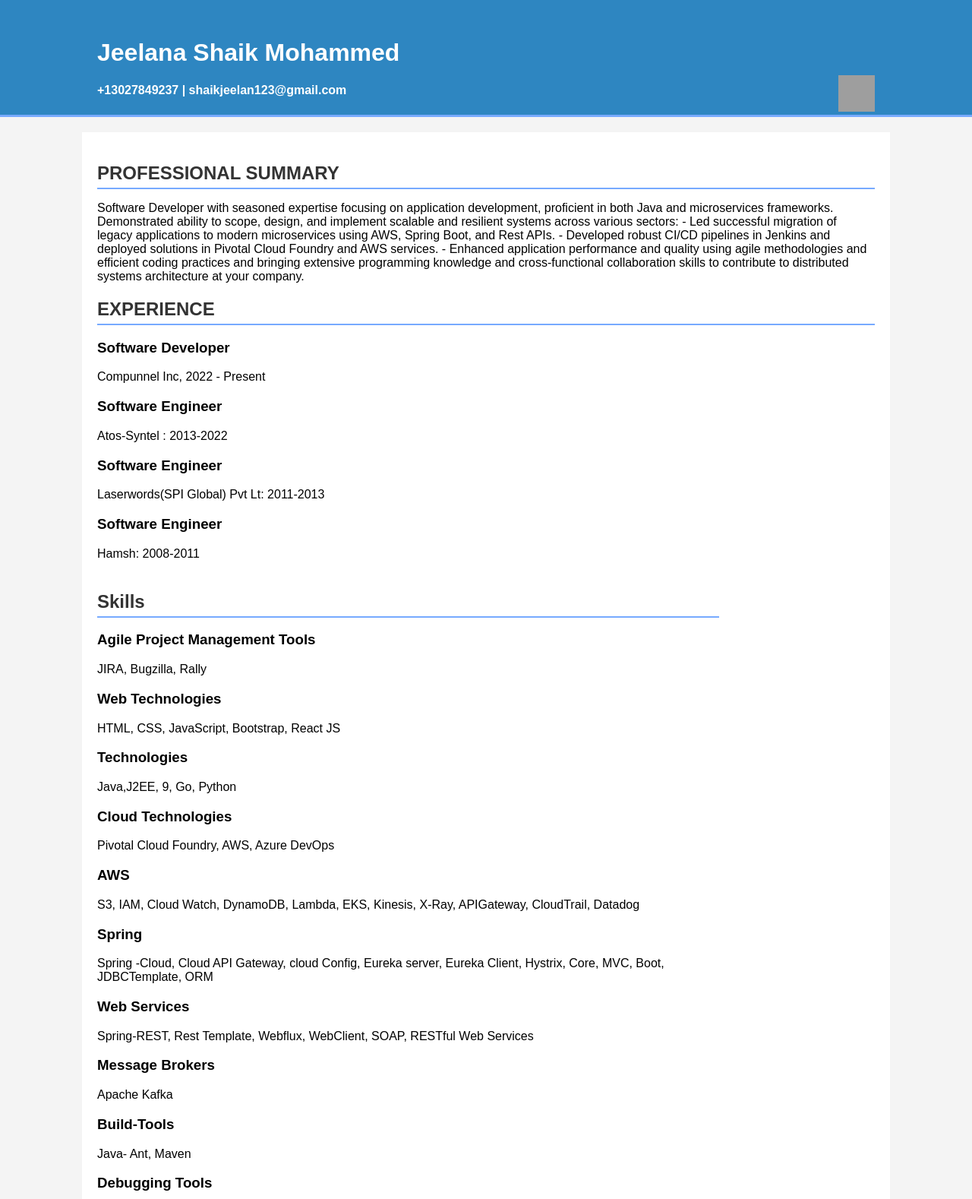
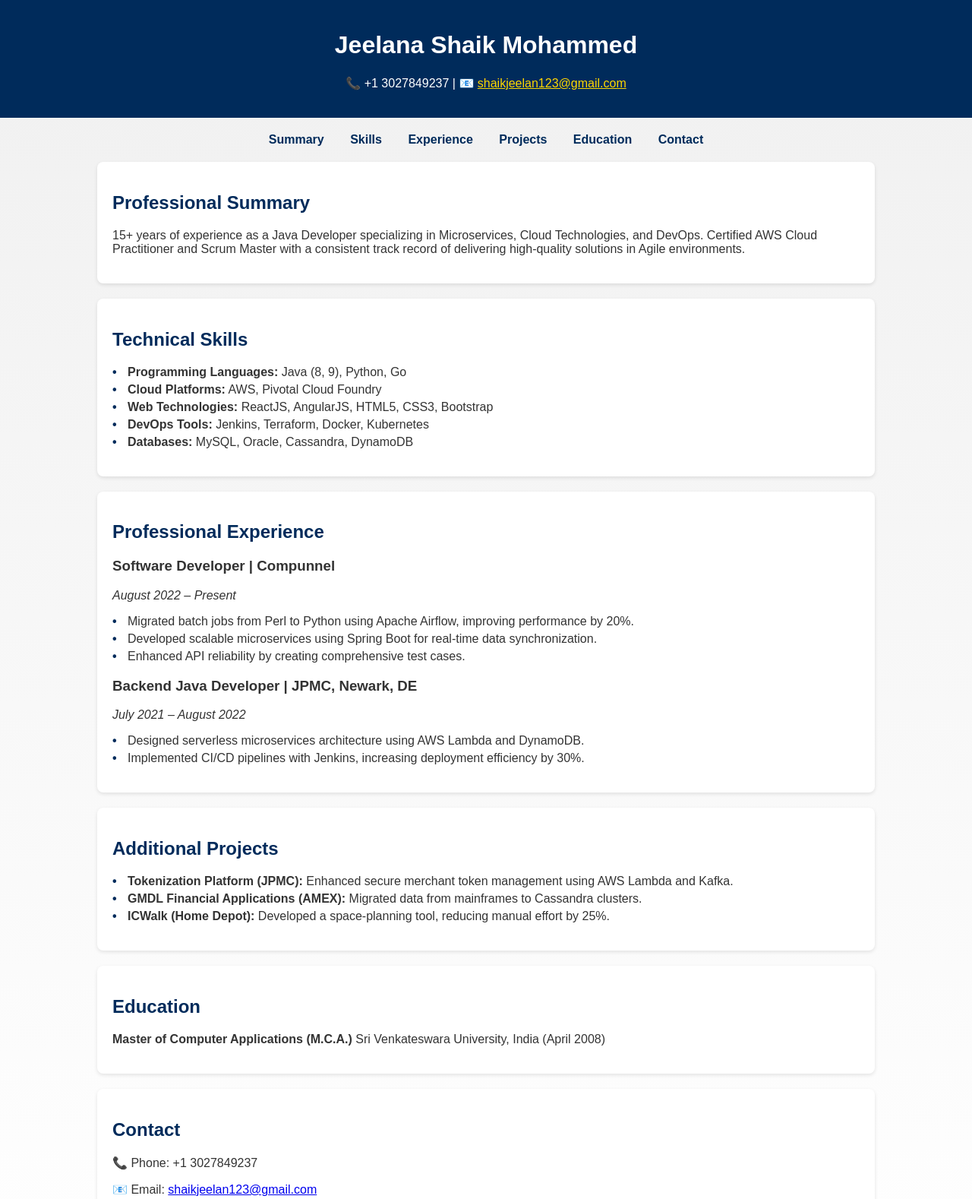
Before and after one commit to jeelansm/profile, a plain HTML site: page index.html in a window 1280 px wide. Shown: the top 1578 px of the page at 76% size. Drawn offline with Linux system fonts and the light colour scheme; grey boxes are pictures that could not be loaded.

Commit message:
Updated the content

```diff
--- a/index.html
+++ b/index.html
@@ -3,237 +3,139 @@
 <head>
     <meta charset="UTF-8">
     <meta name="viewport" content="width=device-width, initial-scale=1.0">
-    <title>Resume</title>
+    <title>Jeelana Shaik Mohammed - Professional Portfolio</title>
     <style>
         body {
             font-family: Arial, sans-serif;
             margin: 0;
             padding: 0;
-            background-color: #f4f4f4;
-        }
-        .container-header {
-            width: 80%;
-            margin: auto;
-            overflow: auto;
-
-        }
-        .container {
-            width: 80%;
-            margin: auto;
-            overflow: hidden;
+            background: linear-gradient(to bottom, #f0f0f0, #ffffff);
+            color: #333;
         }
         header {
-            background: #2e86c1;
-            color: #fff;
-            padding-top: 30px;
-            min-height: 70px;
-            border-bottom: #77aaff 3px solid;
+            background-color: #002B5B;
+            color: white;
+            padding: 20px 10%;
+            text-align: center;
         }
-        header a {
-            color: #fff;
+        nav {
+            text-align: center;
+            margin: 20px 0;
+        }
+        nav a {
+            margin: 0 15px;
             text-decoration: none;
-            text-transform: uppercase;
-            font-size: 16px;
-
+            color: #002B5B;
+            font-weight: bold;
         }
-        header ul {
+        section {
+            margin: 20px 10%;
+            padding: 20px;
+            background: white;
+            border-radius: 8px;
+            box-shadow: 0 2px 5px rgba(0, 0, 0, 0.1);
+        }
+        h2 {
+            color: #002B5B;
+        }
+        ul {
+            list-style-type: none;
             padding: 0;
-            list-style: none;
         }
-        header li {
-            display: inline;
-            padding: 0 20px 0 20px;
+        ul li {
+            margin: 5px 0;
+            padding-left: 20px;
+            position: relative;
         }
-        .main {
-            padding: 20px;
-            background: #fff;
-            margin-top: 20px;
+        ul li::before {
+            content: "\2022";
+            color: #002B5B;
+            font-weight: bold;
+            display: inline-block;
+            width: 20px;
+            margin-left: -20px;
         }
-        .section-title {
-            color: #333;
-            margin-bottom: 10px;
-            border-bottom: 2px solid #77aaff;
-            padding-bottom: 5px;
-        }
-        .section-content {
-            margin-bottom: 20px;
-        }
-        .linkedin {
-            float: right;
-            margin-top: -50px;
-        }
-        .container-skilss {
-            width: 80%;
-            margin-bottom: 10px;
-            overflow: hidden;
-        }
-        table {
-            width: 50%;
-            border-collapse: collapse;
-            font-size: 18px;
-            text-align: left;
-        }
-        th, td {
-            padding: 2px;
-            border-bottom: 1px solid #ddd;
-        }
-        th {
-            background-color: #333;
+        footer {
+            text-align: center;
+            padding: 10px;
+            background-color: #002B5B;
             color: white;
         }
-        tr:hover {
-            background-color: #f1f1f1;
-        }
-    </style>
     </style>
 </head>
 <body>
     <header>
-        <div class="container-header">
-            <h1>Jeelana Shaik Mohammed </h1>
-            <h4>
-                +13027849237 | shaikjeelan123@gmail.com
-            </h4>
-            <a href="https://www.linkedin.com/in/jeelansm24/" target="_blank" class="linkedin">
-                <img width="48" height="48" src="https://img.icons8.com/color/48/linkedin.png" alt="linkedin"/>
-            </a>
-        </div>
+        <h1>Jeelana Shaik Mohammed</h1>
+        <p>📞 +1 3027849237 | 📧 <a href="mailto:shaikjeelan123@gmail.com" style="color: #FFD700;">shaikjeelan123@gmail.com</a></p>
     </header>
 
-    <div class="container main">
-        <section>
-            <h2 class="section-title">PROFESSIONAL SUMMARY</h2>
-            <div class="section-content">
-                <p>Software Developer with seasoned expertise focusing on application development, proficient in both Java and microservices frameworks. Demonstrated ability to scope, design, and implement scalable and resilient systems across various sectors: - Led successful migration of legacy applications to modern microservices using AWS, Spring Boot, and Rest APIs. - Developed robust CI/CD pipelines in Jenkins and deployed solutions in Pivotal Cloud Foundry and AWS services. - Enhanced application performance and quality using agile methodologies and efficient coding practices and bringing extensive programming knowledge and cross-functional collaboration skills to contribute to distributed systems architecture at your company.
+    <nav>
+        <a href="#summary">Summary</a>
+        <a href="#skills">Skills</a>
+        <a href="#experience">Experience</a>
+        <a href="#projects">Projects</a>
+        <a href="#education">Education</a>
+        <a href="#contact">Contact</a>
+    </nav>
 
-                </p>
-            </div>
-        </section>
-        <section>
+    <section id="summary">
+        <h2>Professional Summary</h2>
+        <p>15+ years of experience as a Java Developer specializing in Microservices, Cloud Technologies, and DevOps. Certified AWS Cloud Practitioner and Scrum Master with a consistent track record of delivering high-quality solutions in Agile environments.</p>
+    </section>
 
-            <h2 class="section-title">EXPERIENCE</h2>
-            <div class="section-content">
-                <h3>Software Developer</h3>
-                <p>Compunnel Inc, 2022 - Present</p>
-                <h3>Software Engineer</h3>
-                <p>Atos-Syntel : 2013-2022</p>
-                <h3>Software Engineer</h3>
-                <p>Laserwords(SPI Global) Pvt Lt: 2011-2013</p>
-                <h3>Software Engineer</h3>
-                <p>Hamsh: 2008-2011</p>
-            </div>
+    <section id="skills">
+        <h2>Technical Skills</h2>
+        <ul>
+            <li><strong>Programming Languages:</strong> Java (8, 9), Python, Go</li>
+            <li><strong>Cloud Platforms:</strong> AWS, Pivotal Cloud Foundry</li>
+            <li><strong>Web Technologies:</strong> ReactJS, AngularJS, HTML5, CSS3, Bootstrap</li>
+            <li><strong>DevOps Tools:</strong> Jenkins, Terraform, Docker, Kubernetes</li>
+            <li><strong>Databases:</strong> MySQL, Oracle, Cassandra, DynamoDB</li>
+        </ul>
+    </section>
 
-        </section>
-        <section>
-            <div class="container-skilss">
-                <h2 class="section-title">Skills</h2>
-                                <div class="skills">
-                    <div class="skill-category">
-                        <h3>Agile Project Management Tools</h3>
-                        <p>JIRA, Bugzilla, Rally</p>
-                    </div>
-                    <div class="skill-category">
-                        <h3>Web Technologies</h3>
-                        <p>HTML, CSS,  JavaScript, Bootstrap, React JS</p>
-                    </div>
-                    <div class="skill-category">
-                        <h3>Technologies</h3>
-                        <p>Java,J2EE, 9, Go, Python</p>
-                    </div>
-                    <div class="skill-category">
-                        <h3>Cloud Technologies</h3>
-                        <p>Pivotal Cloud Foundry, AWS, Azure DevOps</p>
-                    </div>
-                    <div class="skill-category">
-                        <h3>AWS</h3>
-                        <p>S3, IAM, Cloud Watch, DynamoDB, Lambda, EKS, Kinesis, X-Ray, APIGateway, CloudTrail, Datadog</p>
-                    </div>
-                    <div class="skill-category">
-                        <h3>Spring</h3>
-                        <p>Spring -Cloud, Cloud API Gateway, cloud Config, Eureka server, Eureka Client, Hystrix, Core, MVC, Boot, JDBCTemplate, ORM</p>
-                    </div>
-                    <div class="skill-category">
-                        <h3>Web Services</h3>
-                        <p>Spring-REST, Rest Template, Webflux, WebClient, SOAP, RESTful Web Services</p>
-                    </div>
-                    <div class="skill-category">
-                        <h3>Message Brokers</h3>
-                        <p>Apache Kafka</p>
-                    </div>
-                    <div class="skill-category">
-                        <h3>Build-Tools</h3>
-                        <p>Java- Ant, Maven</p>
-                    </div>
-                    <div class="skill-category">
-                        <h3>Debugging Tools</h3>
-                        <p>Firebug, Chrome Developer tool, IE Developer, Eclipse</p>
-                    </div>
-                    <div class="skill-category">
-                        <h3>Database</h3>
-                        <p>RDBMS-Oracle, MySQL, DB2 </p>
-                        <p> NOSQL-Datastax Cassandra, DynamoDB, SQL Server</p>
-                    </div>
-                    <div class="skill-category">
-                        <h3>IDE's</h3>
-                        <p>Eclipse IDE, JBoss Dev Studio, IntelliJ, Web Storm, Visual Studio</p>
-                    </div>
-                    <div class="skill-category">
-                        <h3>Design Tools</h3>
-                        <p>Microsoft Visio</p>
-                    </div>
-                    <div class="skill-category">
-                        <h3>Testing Frameworks</h3>
-                        <p>Junit, TestNG, Apache Karate</p>
-                    </div>
-                    <div class="skill-category">
-                        <h3>APM</h3>
-                        <p>AppDynamics</p>
-                    </div>
-                    <div class="skill-category">
-                        <h3>CI/CD Tools</h3>
-                        <p>Jenkins, Team city</p>
-                    </div>
-                    <div class="skill-category">
-                        <h3>Version Controls</h3>
-                        <p>GIT, GIT Hub, Bitbucket</p>
-                    </div>
-                    <div class="skill-category">
-                        <h3>Operating System</h3>
-                        <p>Windows, Unix, Linux</p>
-                    </div>
-                    <div class="skill-category">
-                        <h3>Web/Application Servers</h3>
-                        <p>Tomcat, JBoss Server</p>
-                    </div>
-                    <div class="skill-category">
-                        <h3>Domain</h3>
-                        <p>Retail, Logistics, Payments & Cards, E-Publishing,Trading</p>
-                    </div>
-                    <div class="skill-category">
-                        <h3>Team Communication Channels</h3>
-                        <p>Slack</p>
-                    </div>
-                    <div class="skill-category">
-                        <h3>DevOps</h3>
-                        <p>DevOps Concepts, PowerShell Scripting</p>
-                    </div>
-                    <div class="skill-category">
-                        <h3>Architecture</h3>
-                        <p>Microservices Architecture</p>
-                    </div>
+    <section id="experience">
+        <h2>Professional Experience</h2>
+        <h3>Software Developer | Compunnel</h3>
+        <p><em>August 2022 – Present</em></p>
+        <ul>
+            <li>Migrated batch jobs from Perl to Python using Apache Airflow, improving performance by 20%.</li>
+            <li>Developed scalable microservices using Spring Boot for real-time data synchronization.</li>
+            <li>Enhanced API reliability by creating comprehensive test cases.</li>
+        </ul>
 
-                </div>
-            </div>
-            </section>
-            <section>
-                <div class="container-skilss">
-                    <h2 class="section-title">Certifications</h2>
-                    <p>Certified Scrum Master from Scrum Alliance on 04/21</p>
-                      <p> Certified AWS Cloud Practitioner from AWS on 06/22 </p>
+        <h3>Backend Java Developer | JPMC, Newark, DE</h3>
+        <p><em>July 2021 – August 2022</em></p>
+        <ul>
+            <li>Designed serverless microservices architecture using AWS Lambda and DynamoDB.</li>
+            <li>Implemented CI/CD pipelines with Jenkins, increasing deployment efficiency by 30%.</li>
+        </ul>
+    </section>
 
-                </div>
-                </section>
-            </div>
-    </div>
+    <section id="projects">
+        <h2>Additional Projects</h2>
+        <ul>
+            <li><strong>Tokenization Platform (JPMC):</strong> Enhanced secure merchant token management using AWS Lambda and Kafka.</li>
+            <li><strong>GMDL Financial Applications (AMEX):</strong> Migrated data from mainframes to Cassandra clusters.</li>
+            <li><strong>ICWalk (Home Depot):</strong> Developed a space-planning tool, reducing manual effort by 25%.</li>
+        </ul>
+    </section>
+
+    <section id="education">
+        <h2>Education</h2>
+        <p><strong>Master of Computer Applications (M.C.A.)</strong>
+        Sri Venkateswara University, India (April 2008)</p>
+    </section>
+
+    <section id="contact">
+        <h2>Contact</h2>
+        <p>📞 Phone: +1 3027849237</p>
+        <p>📧 Email: <a href="mailto:shaikjeelan123@gmail.com">shaikjeelan123@gmail.com</a></p>
+        <p>🌐 LinkedIn: <a href="https://www.linkedin.com/in/jeelansm24/">Visit Profile</a></p>
+    </section>
+
+    <footer>
+        <p>© 2024 Jeelana Shaik Mohammed. All Rights Reserved.</p>
+    </footer>
 </body>
 </html>
```
